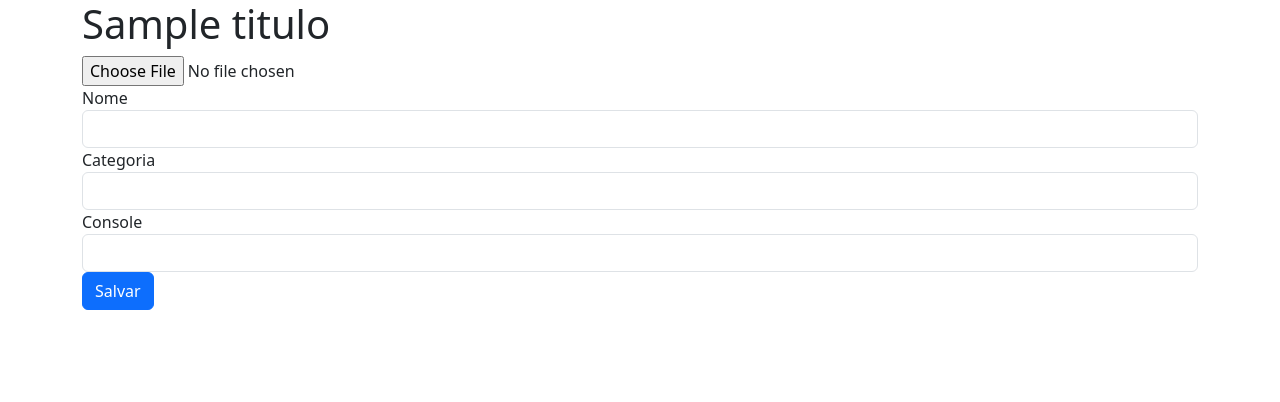
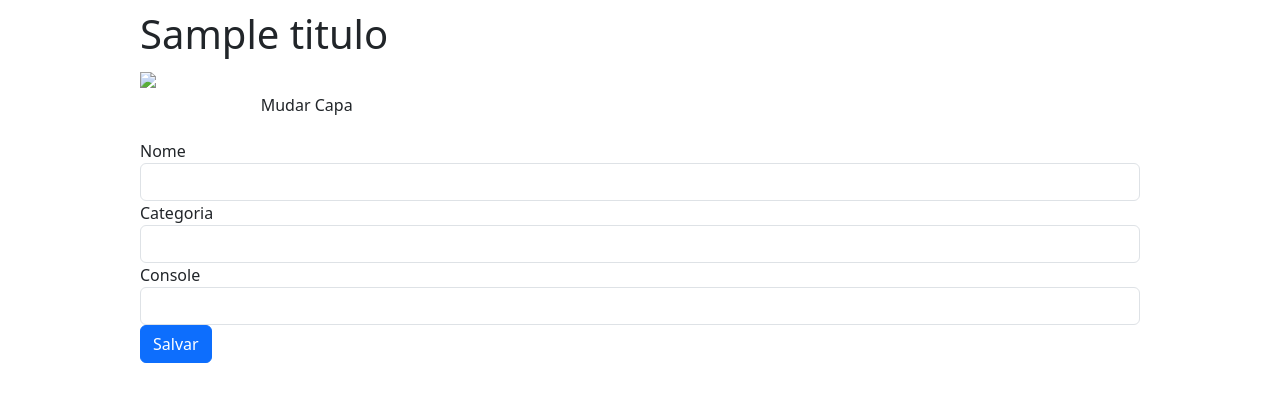
Before and after one commit to juniorcl/jogoteca, a Python web app: template templates/novo.html in a window 1280 px wide. Shown: the top 402 px of the page. Run offline with Jinja, Linux system fonts and the light colour scheme; the template is opened without the code that fills it: most values are stand-ins (such as "Sample title", 1, 10 or a date in 2020).

Commit message:
finished 3.0 implementando imagens

```diff
--- /dev/null
+++ b/static/app.css
@@ -0,0 +1,68 @@
+body {
+    padding-top: 10px;
+}
+
+.btn {
+    margin-bottom: 10px;
+}
+
+.container {
+    border-radius: 4px;
+    margin: auto;
+    width: 80%;
+}
+
+.little-container {
+    width: 40%;
+    margin: auto;
+}
+
+figcaption {
+    text-align: center;
+    margin: 3px auto;
+}
+
+.fileContainer {
+    overflow: hidden;
+    position: relative;
+}
+
+.fileContainer [type=file] {
+    cursor: pointer;
+    display: block;
+    font-size: 999px;
+    filter: alpha(opacity=0);
+    min-height: 100%;
+    min-width: 100%;
+    opacity: 0;
+    position: absolute;
+    right: 0;
+    text-align: right;
+    top: 0;
+}
+
+td {
+    text-align: center;
+}
+
+.formularioJogo {
+    display: flex;
+}
+
+.formularioImagem {
+    margin-right: 16px
+}
+
+.buttons {
+    margin-top: 16px
+}
+
+.inputBox {
+    width: 700px;
+}
+
+.inputsJogo {
+    width: 100%;
+    margin-left: 1em;
+    margin-bottom: 1em;
+}
--- a/templates/novo.html
+++ b/templates/novo.html
@@ -1,7 +1,17 @@
 {% extends "template.html" %}
 {% block conteudo %}
       <form action="{{ url_for('criar') }}" method="post" enctype="multipart/form-data">
+
+        <figure class="img thumbnail col-md-4">
+          <img class="img-fluid" src="{{ url_for('imagem', nome_arquivo='capa_padrao.jpg') }}">
+          <figcaption>
+            <label class="fileContainer">
+              Mudar Capa
               <input type="file" name="arquivo" accept=".jpg">
+            </label>
+          </figcaption>
+        </figure>
+
         <fieldset>
           <div class="form-group">
             <label for="nome">Nome</label>
--- a/templates/template.html
+++ b/templates/template.html
@@ -5,6 +5,7 @@
         <meta name="viewport" content="width=device-width, initial-scale=1">
         <title>Jogoteca</title>
         <link rel="stylesheet" href="{{ url_for('static', filename='bootstrap.css') }}">
+        <link rel="stylesheet" href="{{ url_for('static', filename='app.css') }}">
     </head>
     <body>
         <div class="container">
@@ -23,7 +24,7 @@
               <h1>{{ titulo }}</h1>
           </div>
 
-        {% block conteudo %} {% endblock %}
+            {% block conteudo %}{% endblock %}
 
         </div>
     </body>
```
Also changed, not shown: views.py (+12 -44 lines). Lines whose indentation alone changed are shown as unchanged.
